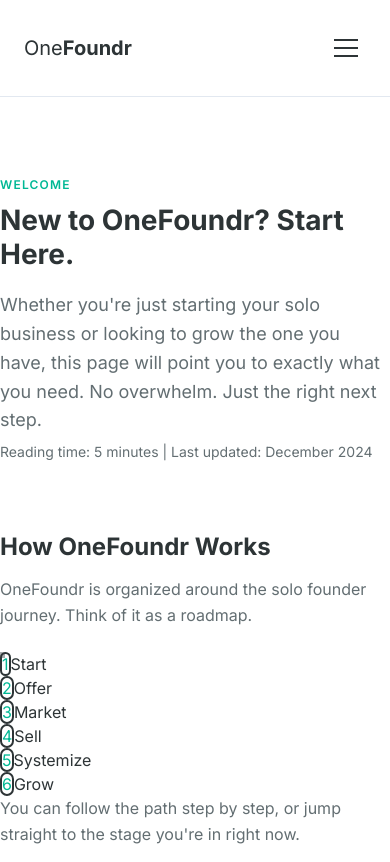
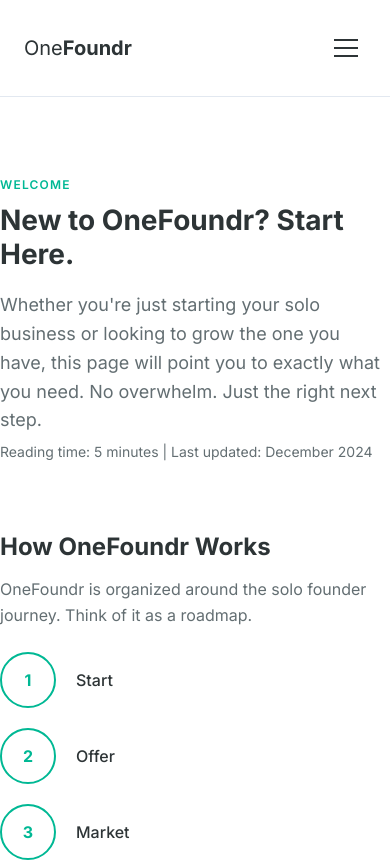
Before and after one commit to biso2005/onefoundr, a Next.js app: page /start-here in a window 390 px wide. Shown: the top 862 px of the page. Built offline with nearby package versions, Linux system fonts and the light colour scheme.

Commit message:
fix: simplify mobile journey steps to clean circles with labels

```diff
--- a/src/app/start-here/page.tsx
+++ b/src/app/start-here/page.tsx
@@ -79,27 +79,29 @@
           </div>
 
           {/* Journey Steps - Mobile (visible on mobile, hidden on md+) */}
-          <div className="md:hidden mb-8">
-            <div className="relative">
-              {/* Vertical dashed line - positioned behind all circles */}
-              <div className="absolute left-6 top-6 bottom-6 w-0 border-l-2 border-dashed border-accent opacity-40" />
-
-              {/* Steps */}
+          <div className="md:hidden mb-8" style={{ display: "flex", flexDirection: "column", gap: "20px" }}>
             {JOURNEY_STEPS.map((step) => (
-                <div key={step.number} className="flex items-center gap-6 py-4">
-                  <div className="flex-shrink-0 relative z-10">
-                    <div className="w-12 h-12 rounded-full border-2 border-accent bg-white flex items-center justify-center">
-                      <span className="text-sm font-bold text-accent">
+              <div key={step.number} style={{ display: "flex", alignItems: "center", gap: "20px" }}>
+                <div style={{
+                  width: "52px",
+                  height: "52px",
+                  minWidth: "52px",
+                  borderRadius: "50%",
+                  border: "2px solid #00B894",
+                  backgroundColor: "white",
+                  display: "flex",
+                  alignItems: "center",
+                  justifyContent: "center"
+                }}>
+                  <span style={{ fontSize: "16px", fontWeight: "700", color: "#00B894" }}>
                     {step.number}
                   </span>
                 </div>
-                  </div>
-                  <p className="text-base font-medium text-primary">
+                <span style={{ fontSize: "16px", fontWeight: "500", color: "#2D3436" }}>
                   {step.label}
-                  </p>
+                </span>
               </div>
             ))}
-            </div>
           </div>
 
           <p style={{ fontSize: "16px", color: "#636E72", lineHeight: "1.6", marginBottom: "64px" }}>
```
Lines whose indentation alone changed are shown as unchanged.
